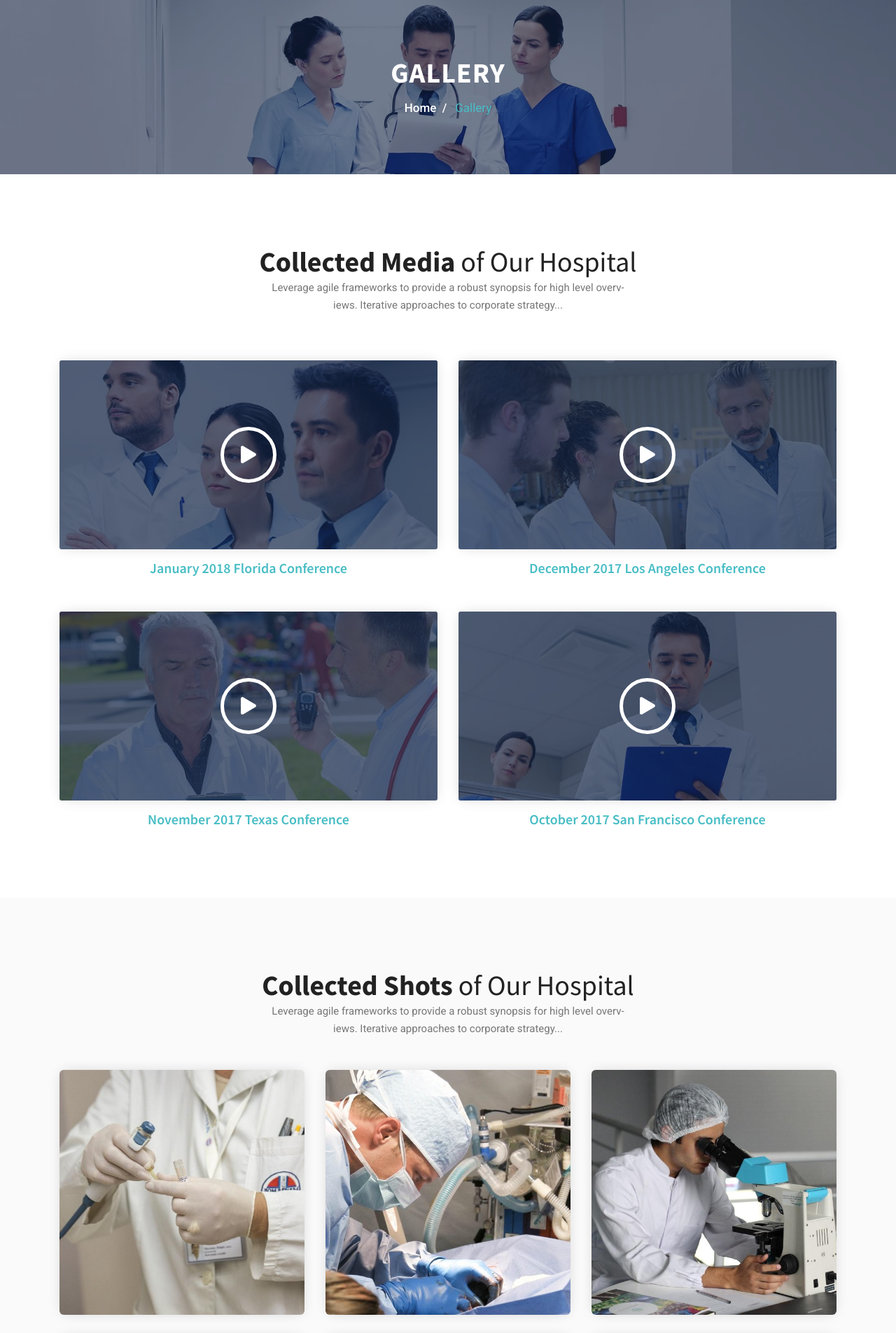
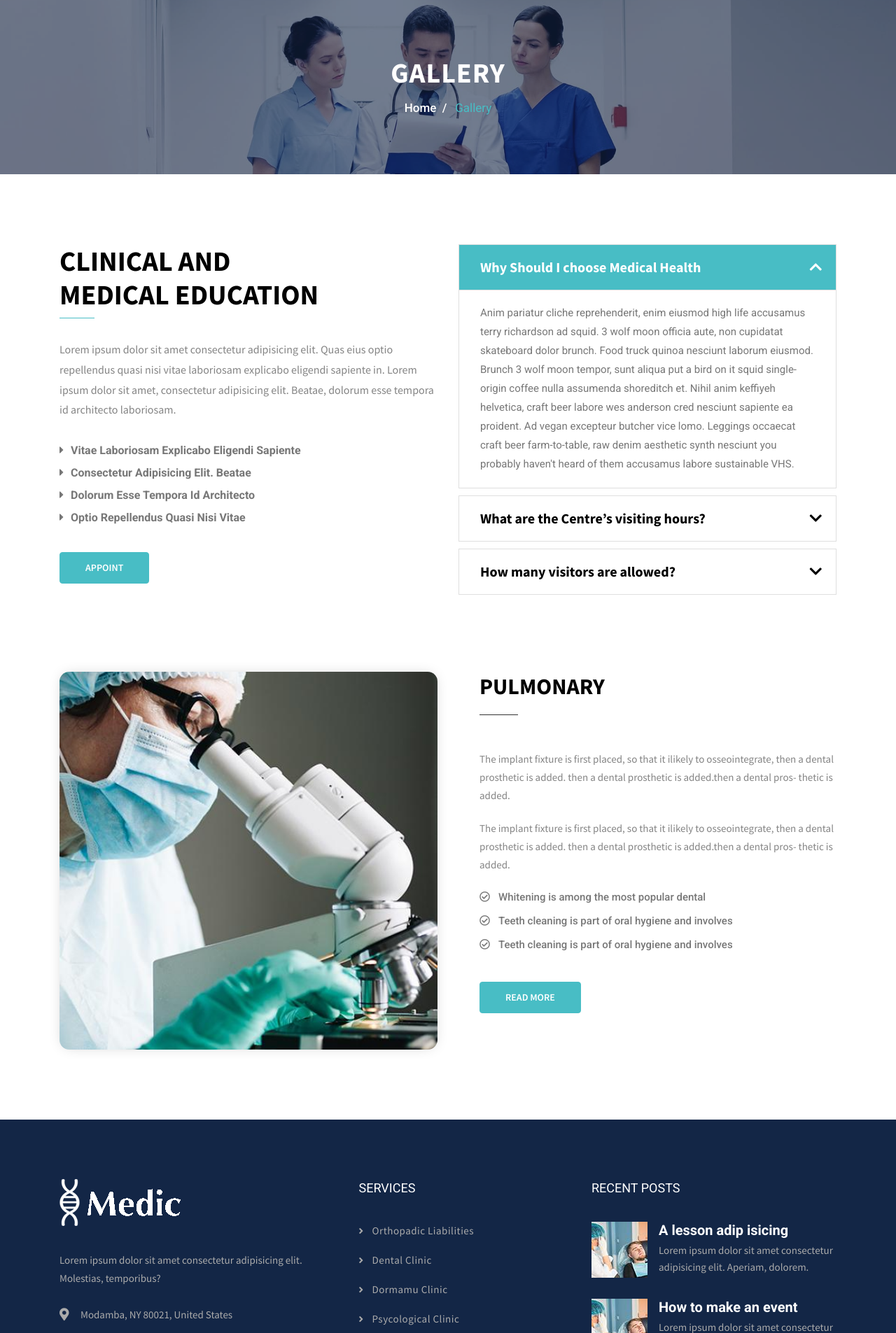
Before and after one commit to huntnel/Intex, a Django app: page /educationlanding/ in a window 1280 px wide. Shown: the part 70-1975 px from the top of the page at 70% size. Run offline with Django 3.2, Linux system fonts and the light colour scheme; some libraries are stand-ins or nearby versions.

Commit message:
fixed education landing page

```diff
--- a/Intex/templates/OpiodPages/educationlanding.html
+++ b/Intex/templates/OpiodPages/educationlanding.html
@@ -117,127 +117,141 @@
 </section>
 <!--End Page Title-->
 
-<section class="video-gallery">
+<!--Start Description section-->
+<section class="service-overview section">
     <div class="container">
       <div class="row">
-      <div class="col-lg-12">
-        <div class="section-title text-center">
-          <h3>Collected Media
-            <span>of Our Hospital</span>
-          </h3>
-          <p>Leverage agile frameworks to provide a robust synopsis for high level overv-
-            <br>iews. Iterative approaches to corporate strategy...</p>
+        <div class="col-lg-6 mb-5 mb-lg-0">
+          <div class="content-block">
+            <h2>Clinical And <br>Medical Education</h2>
+            <p>Lorem ipsum dolor sit amet consectetur adipisicing elit. Quas eius optio repellendus quasi nisi vitae
+              laboriosam explicabo eligendi sapiente in.
+              Lorem ipsum dolor sit amet, consectetur adipisicing elit. Beatae, dolorum esse tempora id architecto
+              laboriosam.
+            </p>
+            <ul>
+              <li><i class="fas fa-caret-right"></i>vitae laboriosam explicabo eligendi sapiente</li>
+              <li><i class="fas fa-caret-right"></i>consectetur adipisicing elit. Beatae</li>
+              <li><i class="fas fa-caret-right"></i>dolorum esse tempora id architecto</li>
+              <li><i class="fas fa-caret-right"></i>optio repellendus quasi nisi vitae</li>
+            </ul>
+            <a href="appointment.html" class="btn btn-style-one">Appoint</a>
           </div>
         </div>
-      <div class="col-lg-6 col-md-6">
-        <div class="video-gallery-item">
-          <div class="image-holder">
-            <img loading="lazy" src="{% static 'otherPages/images/gallery/video-thumb-01.jpg' %}" class="img-fluid" alt="video-gallery">
-            <a data-fancybox href="https://www.youtube.com/watch?v=h-h5Mhlt6O0"><i class="fa fa-play"></i></a>
+        <div class="col-lg-6">
+          <div class="accordion-section">
+            <div class="accordion-holder">
+              <div class="accordion" id="accordionGroup" role="tablist" aria-multiselectable="true">
+                <div class="card">
+                  <div class="card-header" role="tab" id="headingOne">
+                    <h4 class="card-title">
+                      <a role="button" data-toggle="collapse" href="#collapseOne" aria-expanded="true" aria-controls="collapseOne">
+                        Why Should I choose Medical Health
+                      </a>
+                    </h4>
                   </div>
-          <h3>January 2018 Florida Conference</h3>
+                  <div id="collapseOne" class="collapse show" role="tabpanel" aria-labelledby="headingOne" data-parent="#accordionGroup">
+                    <div class="card-body">
+                      Anim pariatur cliche reprehenderit, enim eiusmod high life accusamus terry richardson ad squid. 3 wolf moon
+                      officia aute,
+                      non cupidatat skateboard dolor brunch. Food truck quinoa nesciunt laborum eiusmod. Brunch 3 wolf moon
+                      tempor,
+                      sunt aliqua put a bird on it squid single-origin coffee nulla assumenda shoreditch et. Nihil anim keffiyeh
+                      helvetica, craft beer labore wes anderson cred nesciunt sapiente ea proident. Ad vegan excepteur butcher
+                      vice lomo. Leggings occaecat craft beer farm-to-table, raw denim aesthetic synth nesciunt you probably
+                      haven't
+                      heard of them accusamus labore sustainable VHS.
                     </div>
                   </div>
-      <div class="col-lg-6 col-md-6">
-        <div class="video-gallery-item">
-          <div class="image-holder">
-            <img loading="lazy" src="{% static 'otherPages/images/gallery/video-thumb-02.jpg' %}" class="img-fluid" alt="video-gallery">
-            <a data-fancybox href="https://www.youtube.com/watch?v=h-h5Mhlt6O0">
-              <i class="fa fa-play"></i>
+                </div>
+                <div class="card">
+                  <div class="card-header" role="tab" id="headingTwo">
+                    <h4 class="card-title">
+                      <a class="collapsed" role="button" data-toggle="collapse" href="#collapseTwo"
+                        aria-expanded="false" aria-controls="collapseTwo">
+                        What are the Centre’s visiting hours?
                       </a>
+                    </h4>
                   </div>
-          <h3>December 2017 los angeles Conference</h3>
+                  <div id="collapseTwo" class="collapse" role="tabpanel" aria-labelledby="headingTwo" data-parent="#accordionGroup">
+                    <div class="card-body">
+                      Anim pariatur cliche reprehenderit, enim eiusmod high life accusamus terry richardson ad squid. 3 wolf moon
+                      officia aute,
+                      non cupidatat skateboard dolor brunch. Food truck quinoa nesciunt laborum eiusmod. Brunch 3 wolf moon
+                      tempor,
+                      sunt aliqua put a bird on it squid single-origin coffee nulla assumenda shoreditch et. Nihil anim keffiyeh
+                      helvetica, craft beer labore wes anderson cred nesciunt sapiente ea proident. Ad vegan excepteur butcher
+                      vice lomo. Leggings occaecat craft beer farm-to-table, raw denim aesthetic synth nesciunt you probably
+                      haven't
+                      heard of them accusamus labore sustainable VHS.
                     </div>
                   </div>
-      <div class="col-lg-6 col-md-6">
-        <div class="video-gallery-item">
-          <div class="image-holder">
-            <img loading="lazy" src="{% static 'otherPages/images/gallery/video-thumb-03.jpg' %}" class="img-fluid" alt="video-gallery">
-            <a data-fancybox href="https://www.youtube.com/watch?v=h-h5Mhlt6O0">
-              <i class="fa fa-play"></i>
+                </div>
+                <div class="card">
+                  <div class="card-header" role="tab" id="headingThree">
+                    <h4 class="card-title">
+                      <a class="collapsed" role="button" data-toggle="collapse" href="#collapseThree"
+                        aria-expanded="false" aria-controls="collapseThree">
+                        How many visitors are allowed?
                       </a>
+                    </h4>
                   </div>
-          <h3>November 2017 Texas Conference</h3>
+                  <div id="collapseThree" class="collapse" role="tabpanel" aria-labelledby="headingThree" data-parent="#accordionGroup">
+                    <div class="card-body">
+                      Anim pariatur cliche reprehenderit, enim eiusmod high life accusamus terry richardson ad squid. 3 wolf moon
+                      officia aute,
+                      non cupidatat skateboard dolor brunch. Food truck quinoa nesciunt laborum eiusmod. Brunch 3 wolf moon
+                      tempor,
+                      sunt aliqua put a bird on it squid single-origin coffee nulla assumenda shoreditch et. Nihil anim keffiyeh
+                      helvetica, craft beer labore wes anderson cred nesciunt sapiente ea proident. Ad vegan excepteur butcher
+                      vice lomo. Leggings occaecat craft beer farm-to-table, raw denim aesthetic synth nesciunt you probably
+                      haven't
+                      heard of them accusamus labore sustainable VHS.
                     </div>
                   </div>
-      <div class="col-lg-6 col-md-6">
-        <div class="video-gallery-item">
-          <div class="image-holder">
-            <img loading="lazy" src="{% static 'otherPages/images/gallery/video-thumb-04.jpg' %}" class="img-fluid" alt="video-gallery">
-            <a data-fancybox href="https://www.youtube.com/watch?v=h-h5Mhlt6O0">
-              <i class="fa fa-play"></i>
-            </a>
                 </div>
-          <h3>October 2017 san francisco Conference</h3>
+              </div>
+            </div>
           </div>
         </div>
       </div>
     </div>
   </section>
 
-<section class="gallery bg-gray">
-  <div class="container">
+  <section class="section pt-0">
+    <div class="container service-box">
       <div class="row">
-      <div class="col-lg-12">
-        <div class="section-title text-center">
-          <h3>Collected Shots
-            <span>of Our Hospital</span>
-          </h3>
-          <p>Leverage agile frameworks to provide a robust synopsis for high level overv-
-            <br>iews. Iterative approaches to corporate strategy...</p>
+        <div class="col-lg-6">
+          <img loading="lazy" class="img-fluid" src="{% static 'otherPages/images/services/service-one.jpg' %%}" alt="service-image">
         </div>
+        <div class="col-lg-6">
+          <div class="contents">
+            <div class="section-title">
+              <h3>pulmonary</h3>
             </div>
-      <div class="col-lg-4 col-md-6">
-        <div class="gallery-item">
-          <img loading="lazy" src="{% static 'otherPages/images/gallery/gallery-01.jpg' %}" class="img-fluid" alt="gallery-image">
-          <a data-fancybox="images" href="images/gallery/gallery-01.jpg"></a>
-          <h3>Facility 01</h3>
-          <p>Lorem ipsum dolor sit amet consectetur adipisicing elit. Atque, in.</p>
+            <div class="text">
+              <p>The implant fixture is first placed, so that it ilikely to osseointegrate, then a dental prosthetic
+                is added.
+                then a dental prosthetic is added.then a dental pros- thetic is added.</p>
+              <p>The implant fixture is first placed, so that it ilikely to osseointegrate, then a dental prosthetic
+                is added.
+                then a dental prosthetic is added.then a dental pros- thetic is added.</p>
             </div>
-      </div>
-      <div class="col-lg-4 col-md-6">
-        <div class="gallery-item">
-          <img loading="lazy" src="{% static 'otherPages/images/gallery/gallery-02.jpg' %}" class="img-fluid" alt="gallery-image">
-          <a data-fancybox="images" href="images/gallery/gallery-02.jpg"></a>
-          <h3>Facility 02</h3>
-          <p>Lorem ipsum dolor sit amet consectetur adipisicing elit. Atque, in.</p>
-        </div>
-      </div>
-      <div class="col-lg-4 col-md-6">
-        <div class="gallery-item">
-          <img loading="lazy" src="{% static 'otherPages/images/gallery/gallery-03.jpg' %}" class="img-fluid" alt="gallery-image">
-          <a data-fancybox="images" href="images/gallery/gallery-03.jpg"></a>
-          <h3>Facility 03</h3>
-          <p>Lorem ipsum dolor sit amet consectetur adipisicing elit. Atque, in.</p>
-        </div>
-      </div>
-      <div class="col-lg-4 col-md-6">
-        <div class="gallery-item">
-          <img loading="lazy" src="{% static 'otherPages/images/gallery/gallery-04.jpg' %}" class="img-fluid" alt="gallery-image">
-          <a data-fancybox="images" href="images/gallery/gallery-04.jpg"></a>
-          <h3>Facility 04</h3>
-          <p>Lorem ipsum dolor sit amet consectetur adipisicing elit. Atque, in.</p>
-        </div>
-      </div>
-      <div class="col-lg-4 col-md-6">
-        <div class="gallery-item">
-          <img loading="lazy" src="{% static 'otherPages/images/gallery/gallery-05.jpg' %}" class="img-fluid" alt="gallery-image">
-          <a data-fancybox="images" href="images/gallery/gallery-05.jpg"></a>
-          <h3>Facility 05</h3>
-          <p>Lorem ipsum dolor sit amet consectetur adipisicing elit. Atque, in.</p>
-        </div>
-      </div>
-      <div class="col-lg-4 col-md-6">
-        <div class="gallery-item">
-          <img loading="lazy" src="{% static 'otherPages/images/gallery/gallery-06.jpg' %}" class="img-fluid" alt="gallery-image">
-          <a data-fancybox="images" href="{% static 'otherPages/images/gallery/gallery-06.jpg' %}"></a>
-          <h3>Facility 06</h3>
-          <p>Lorem ipsum dolor sit amet consectetur adipisicing elit. Atque, in.</p>
+            <ul class="content-list">
+              <li>
+                <i class="far fa-check-circle"></i>Whitening is among the most popular dental</li>
+              <li>
+                <i class="far fa-check-circle"></i>Teeth cleaning is part of oral hygiene and involves</li>
+              <li>
+                <i class="far fa-check-circle"></i>Teeth cleaning is part of oral hygiene and involves</li>
+            </ul>
+            <a href="service.html" class="btn btn-style-one">Read more</a>
           </div>
         </div>
       </div>
     </div>
   </section>
+<!--End Description section-->
 
 <!--footer-main-->
 <footer class="footer-main">
```
Lines whose indentation alone changed are shown as unchanged.
